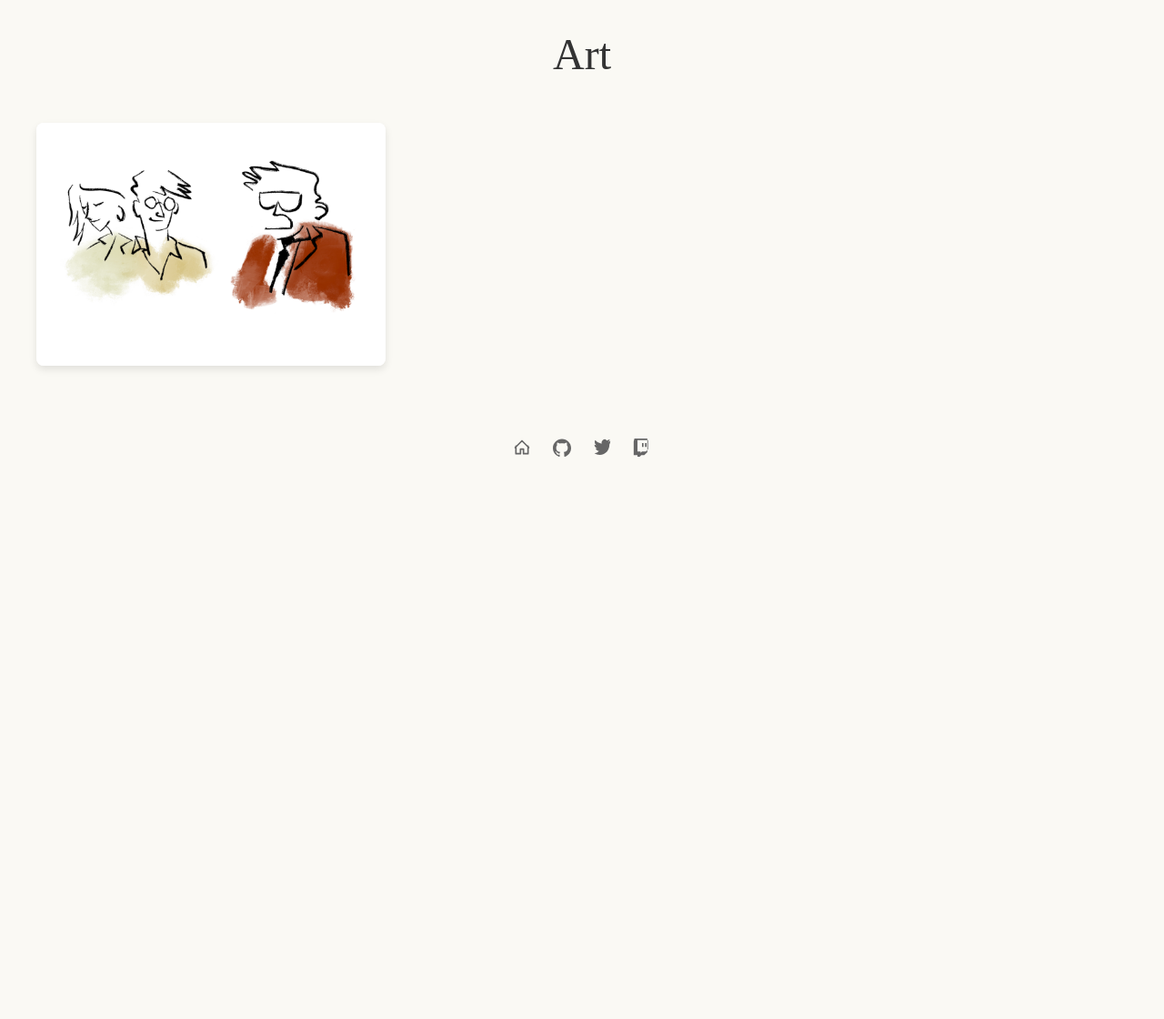
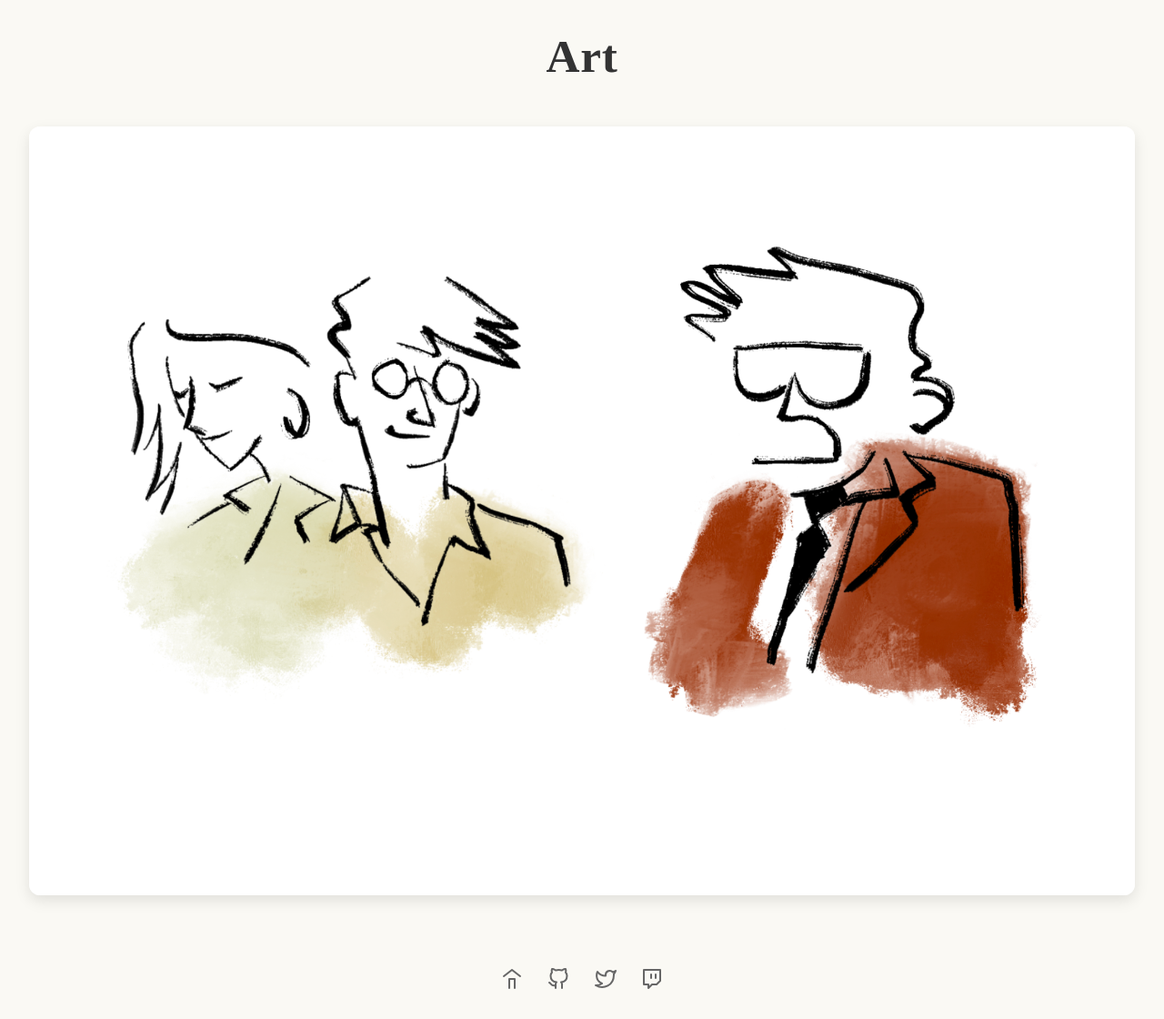
Before and after one commit to h-escoffier/h-escoffier.github.io, a Jekyll site: the page built from art/index.md, in a window 1280 px wide. Shown: the whole page at 91% size. Built offline with Jekyll 4.4.1, drawn with Linux system fonts in a browser that asks for light colours; before the commit the page ends 900 px from its top, so only the background shows below that.

Commit message:
fix: change art layout

```diff
--- a/_layouts/art.html
+++ b/_layouts/art.html
@@ -6,7 +6,7 @@
   <style>
     body {
       background-color: #faf9f4;
-      font-family: 'Perpetua', serif;
+      font-family: 'Cormorant Garamond', serif;
       margin: 0;
       padding: 0;
       color: #333;
@@ -15,64 +15,119 @@
     header {
       text-align: center;
       padding: 2rem 1rem 1rem 1rem;
-      font-family: 'Perpetua', serif;
-      font-size: 3rem;
+      font-family: 'Cormorant Garamond', serif;
+      font-size: 3.2rem;
+      font-weight: 600;
+      letter-spacing: 0.05rem;
     }
 
     .gallery {
       display: grid;
-      grid-template-columns: repeat(3, 1fr); /* 3 cols */
-      gap: 1.5rem;
+      grid-template-columns: repeat(auto-fit, minmax(300px, 1fr));
+      gap: 1.8rem;
       padding: 2rem;
-      max-width: 1200px;
+      max-width: 1400px;
       margin: auto;
     }
 
     .gallery-item {
-      background: white;
-      border-radius: 8px;
+      position: relative;
+      background: #ffffff;
+      border-radius: 12px;
       overflow: hidden;
-      box-shadow: 0 4px 8px rgba(0,0,0,0.1);
-      transition: transform 0.2s ease-in-out;
+      box-shadow: 0 6px 16px rgba(0,0,0,0.1);
+      transition: transform 0.3s ease, box-shadow 0.3s ease;
+      cursor: pointer;
     }
 
     .gallery-item:hover {
-      transform: scale(1.03);
+      transform: translateY(-4px);
+      box-shadow: 0 10px 22px rgba(0,0,0,0.12);
     }
 
     .gallery-item img {
       width: 100%;
+      height: auto;
       display: block;
+    }
+
+    /* Lightbox */
+    .lightbox {
+      position: fixed;
+      top: 0;
+      left: 0;
+      width: 100%;
+      height: 100%;
+      background: rgba(0,0,0,0.8);
+      display: none;
+      align-items: center;
+      justify-content: center;
+      z-index: 1000;
+    }
+
+    .lightbox-content {
+      max-width: 80%;
+      max-height: 85%;
+      background: #fff;
+      padding: 1rem;
+      border-radius: 10px;
+      position: relative;
+      box-shadow: 0 4px 16px rgba(0,0,0,0.4);
+    }
+
+    .lightbox-content img {
+      width: 100%;
+      height: auto;
+      border-radius: 6px;
+    }
+
+    .lightbox-info {
+      margin-top: 1rem;
+      font-size: 1.1rem;
+      font-family: 'Cormorant Garamond', serif;
+      text-align: center;
+    }
+
+    .lightbox-close {
+      position: absolute;
+      top: 10px;
+      right: 10px;
+      cursor: pointer;
+      font-size: 2rem;
+      color: #222;
+      font-weight: bold;
     }
 
     footer {
       text-align: center;
       padding: 2rem;
-      font-size: 0.9rem;
+      font-size: 1rem;
       color: #666;
+      font-family: 'Cormorant Garamond', serif;
     }
 
     footer .links {
       margin-top: 1rem;
       display: flex;
       justify-content: center;
-      gap: 1.5rem;
+      gap: 1.7rem;
     }
 
     footer a {
       color: #666;
       text-decoration: none;
       transition: color 0.2s;
+      display: inline-flex;
+      align-items: center;
     }
 
     footer a:hover {
-      color: #000;
+      color: #111;
     }
 
     footer svg {
-      width: 20px;
-      height: 20px;
-      vertical-align: middle;
+      width: 24px;
+      height: 24px;
     }
   </style>
 </head>
@@ -87,40 +142,49 @@
     </div>
   </main>
 
+  <!-- LIGHTBOX -->
+  <div class="lightbox" id="lightbox">
+    <div class="lightbox-content">
+      <div class="lightbox-close" onclick="closeLightbox()">&times;</div>
+      <img id="lightbox-img" src="" alt="Artwork">
+      <div class="lightbox-info" id="lightbox-info"></div>
+    </div>
+  </div>
+
   <footer>
     <div class="links">
       <a href="{{ '/' | relative_url }}" title="Home">
-        <!-- Home icon -->
-        <svg xmlns="http://www.w3.org/2000/svg" fill="none" viewBox="0 0 24 24" stroke="currentColor">
-          <path stroke-linecap="round" stroke-linejoin="round" stroke-width="2"
-            d="M3 12l9-9 9 9M4 10v10h6V14h4v6h6V10" />
-        </svg>
+        <svg xmlns="http://www.w3.org/2000/svg" width="24" height="24" viewBox="0 0 24 24" fill="none" stroke="currentColor" stroke-width="2" stroke-linecap="round" stroke-linejoin="round"><path d="M3 9l9-7 9 7"></path><path d="M9 22V12h6v10"></path></svg>
       </a>
-
       <a href="https://github.com/h-escoffier" target="_blank" title="GitHub">
-        <!-- GitHub icon -->
-        <svg xmlns="http://www.w3.org/2000/svg" viewBox="0 0 24 24" fill="currentColor">
-          <path fill-rule="evenodd" clip-rule="evenodd"
-            d="M12 .5C5.37.5 0 5.87 0 12.5c0 5.29 3.438 9.77 8.207 11.36.6.11.793-.26.793-.58v-2.02c-3.338.73-4.043-1.61-4.043-1.61-.546-1.39-1.333-1.76-1.333-1.76-1.09-.74.083-.72.083-.72 1.205.09 1.84 1.24 1.84 1.24 1.07 1.84 2.807 1.31 3.493 1 .11-.78.42-1.31.76-1.61-2.665-.3-5.466-1.34-5.466-5.95 0-1.31.47-2.39 1.237-3.23-.124-.3-.537-1.52.117-3.17 0 0 1.01-.32 3.3 1.23.96-.27 1.98-.4 3-.4s2.04.13 3 .4c2.29-1.55 3.3-1.23 3.3-1.23.654 1.65.242 2.87.118 3.17.77.84 1.236 1.92 1.236 3.23 0 4.62-2.803 5.65-5.475 5.95.432.37.816 1.1.816 2.22v3.29c0 .32.192.69.8.58C20.565 22.27 24 17.79 24 12.5 24 5.87 18.63.5 12 .5z"/>
-        </svg>
+        <svg xmlns="http://www.w3.org/2000/svg" width="24" height="24" viewBox="0 0 24 24" fill="none" stroke="currentColor" stroke-width="2" stroke-linecap="round" stroke-linejoin="round" class="feather feather-github"><path d="M9 19c-5 1.5-5-2.5-7-3m14 6v-3.87a3.37 3.37 0 0 0-.94-2.61c3.14-.35 6.44-1.54 6.44-7A5.44 5.44 0 0 0 20 4.77 5.07 5.07 0 0 0 19.91 1S18.73.65 16 2.48a13.38 13.38 0 0 0-7 0C6.27.65 5.09 1 5.09 1A5.07 5.07 0 0 0 5 4.77a5.44 5.44 0 0 0-1.5 3.78c0 5.42 3.3 6.61 6.44 7A3.37 3.37 0 0 0 9 18.13V22"></path></svg>
       </a>
-
       <a href="https://x.com/hugues_esc" target="_blank" title="Twitter">
-        <!-- Twitter icon -->
-        <svg xmlns="http://www.w3.org/2000/svg" viewBox="0 0 24 24" fill="currentColor">
-          <path
-            d="M23 3a10.9 10.9 0 01-3.14 1.53A4.48 4.48 0 0022.4 1s-2.2 1.3-4.3 1.7A4.52 4.52 0 0016.11 1c-2.6 0-4.72 2.17-4.72 4.83 0 .38.04.76.13 1.12A12.94 12.94 0 013 2.1a4.82 4.82 0 00-.64 2.43c0 1.68.84 3.17 2.12 4.04A4.4 4.4 0 012 8.1v.06c0 2.35 1.61 4.3 3.75 4.74-.4.12-.84.18-1.28.18-.31 0-.62-.03-.92-.08.63 2 2.45 3.44 4.6 3.48A9.06 9.06 0 012 19.54a12.73 12.73 0 006.92 2.06c8.3 0 12.85-7.07 12.85-13.2 0-.2 0-.39-.01-.58A9.5 9.5 0 0023 3z"/>
-        </svg>
+        <svg xmlns="http://www.w3.org/2000/svg" width="24" height="24" viewBox="0 0 24 24" fill="none" stroke="currentColor" stroke-width="2" stroke-linecap="round" stroke-linejoin="round" class="feather feather-twitter"><path d="M23 3a10.9 10.9 0 0 1-3.14 1.53 4.48 4.48 0 0 0-7.86 3v1A10.66 10.66 0 0 1 3 4s-4 9 5 13a11.64 11.64 0 0 1-7 2c9 5 20 0 20-11.5a4.5 4.5 0 0 0-.08-.83A7.72 7.72 0 0 0 23 3z"></path></svg>
       </a>
-
       <a href="https://www.twitch.tv/tryptophane_" target="_blank" title="Twitch">
-        <!-- Twitch icon -->
-        <svg xmlns="http://www.w3.org/2000/svg" viewBox="0 0 24 24" fill="currentColor">
-          <path
-            d="M2 0L1 4v18h5v2h3l2-2h4l4-4V0H2zm18 14l-3 3h-5l-2 2v-2H6V2h14v12zM14 6h-2v5h2V6zm4 0h-2v5h2V6z"/>
-        </svg>
+        <svg xmlns="http://www.w3.org/2000/svg" width="24" height="24" viewBox="0 0 24 24" fill="none" stroke="currentColor" stroke-width="2" stroke-linecap="round" stroke-linejoin="round" class="feather feather-twitch"><path d="M21 2H3v16h5v4l4-4h5l4-4V2zm-10 9V7m5 4V7"></path></svg>
       </a>
     </div>
   </footer>
+
+  <script>
+    const lightbox = document.getElementById('lightbox');
+    const lightboxImg = document.getElementById('lightbox-img');
+    const lightboxInfo = document.getElementById('lightbox-info');
+
+    document.querySelectorAll('.gallery-item').forEach(item => {
+      item.addEventListener('click', () => {
+        const img = item.querySelector('img');
+        lightboxImg.src = img.src;
+        lightboxInfo.textContent = item.dataset.info;
+        lightbox.style.display = 'flex';
+      });
+    });
+
+    function closeLightbox() {
+      lightbox.style.display = 'none';
+    }
+  </script>
 </body>
 </html>
--- a/art/index.md
+++ b/art/index.md
@@ -3,6 +3,6 @@ layout: art
 title: Art
 ---
 
-<div class="gallery-item">
+<div class="gallery-item" data-info="Character design for LUX:Ploration comics — 2025">
   <img src="/assets/art_section/luxploration_character.png" alt="Character design for LUX:Ploration comics">
 </div>
```
Also changed, not shown: 1 other file.
